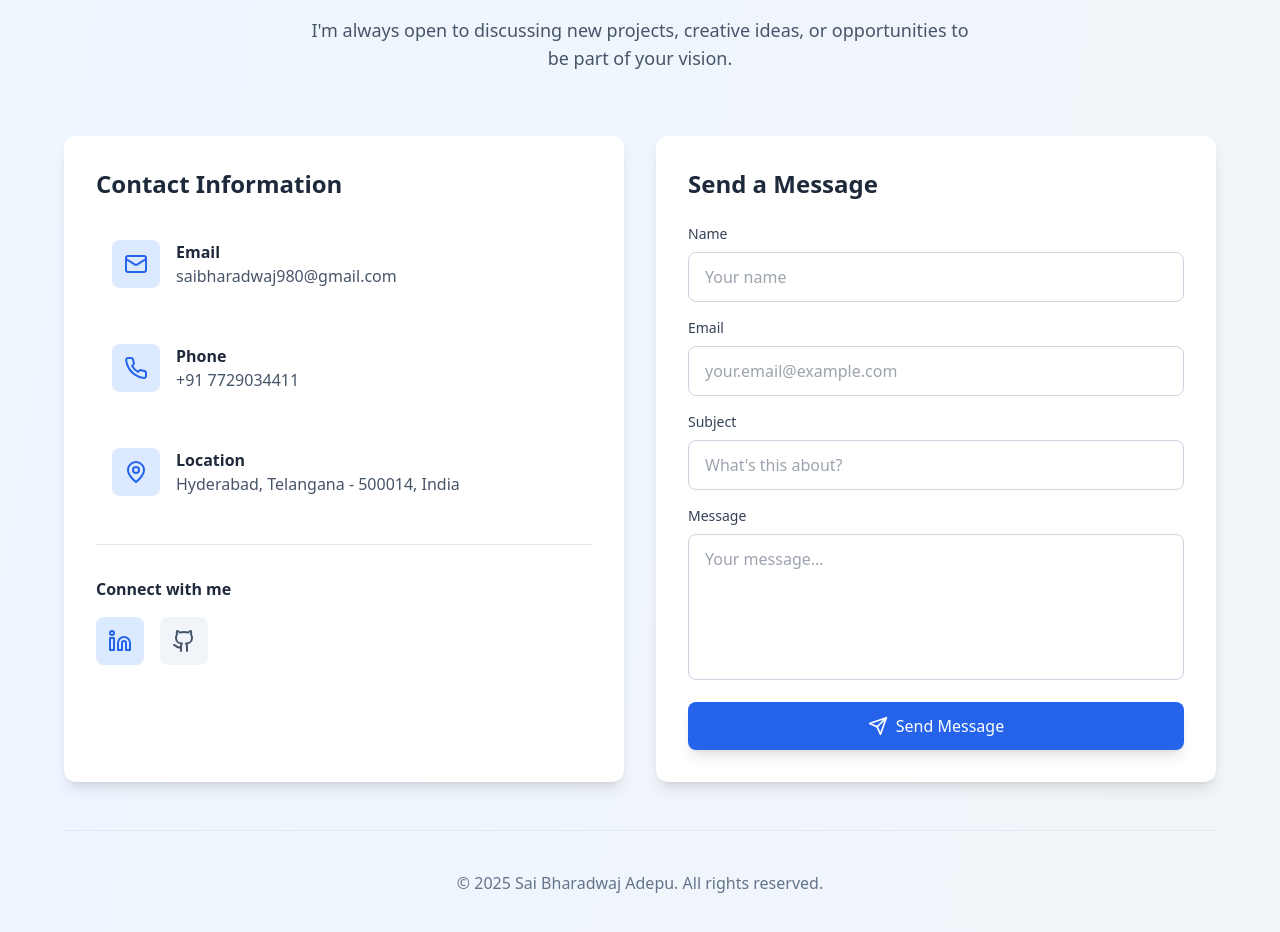
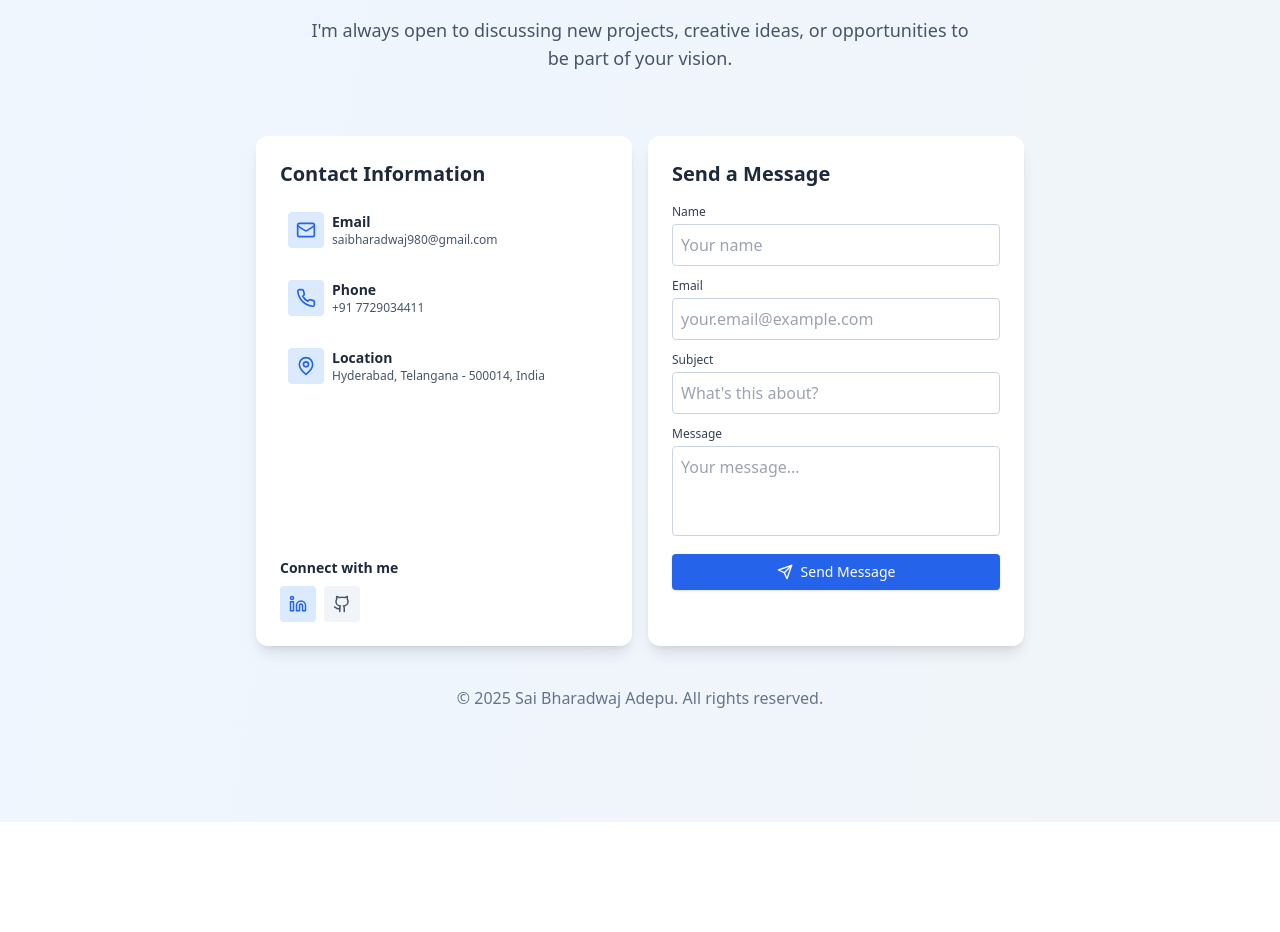
Before and after one commit to saiadepu120/Portfolio, a React (Vite) app: page / in a window 1280 px wide. Shown: the part 6900-7832 px from the top of the page. After the commit the page ends 7722 px from the top, so only its background shows below. Built offline with nearby package versions, Linux system fonts and the light colour scheme.

Commit message:
sizing fixes

```diff
--- a/src/components/Contact.tsx
+++ b/src/components/Contact.tsx
@@ -1,14 +1,14 @@
-import React, { useState } from 'react';
-import { Mail, Phone, MapPin, Linkedin, Github, Send } from 'lucide-react';
+import React, { useState } from "react";
+import { Mail, Phone, MapPin, Linkedin, Github, Send } from "lucide-react";
 
 export default function Contact() {
   const [form, setForm] = useState({
-    name: '',
-    email: '',
-    subject: '',
-    message: '',
+    name: "",
+    email: "",
+    subject: "",
+    message: "",
   });
-  const [status, setStatus] = useState('');
+  const [status, setStatus] = useState("");
 
   const handleInput = (e: React.ChangeEvent<HTMLInputElement | HTMLTextAreaElement>) => {
     setForm({ ...form, [e.target.id]: e.target.value });
@@ -16,21 +16,21 @@ export default function Contact() {
 
   const handleSubmit = async (e: React.FormEvent<HTMLFormElement>) => {
     e.preventDefault();
-    setStatus('Sending...');
+    setStatus("Sending...");
     try {
-      const res = await fetch('/api/sendMail', {
-        method: 'POST',
-        headers: { 'Content-Type': 'application/json' },
+      const res = await fetch("/api/sendMail", {
+        method: "POST",
+        headers: { "Content-Type": "application/json" },
         body: JSON.stringify(form),
       });
       if (res.ok) {
-        setStatus('Message sent!');
-        setForm({ name: '', email: '', subject: '', message: '' });
+        setStatus("Message sent!");
+        setForm({ name: "", email: "", subject: "", message: "" });
       } else {
-        setStatus('Error sending message.');
+        setStatus("Error sending message.");
       }
     } catch {
-      setStatus('Error sending message.');
+      setStatus("Error sending message.");
     }
   };
 
@@ -38,94 +38,110 @@ export default function Contact() {
     <section id="contact" className="py-20 px-4 sm:px-6 lg:px-8">
       <div className="max-w-6xl mx-auto">
         <div className="text-center mb-16">
-          <h2 className="text-4xl font-bold text-slate-800 mb-4">Get In Touch</h2>
+          <h2 className="text-4xl font-bold text-slate-800 mb-4">
+            Get In Touch
+          </h2>
           <div className="w-20 h-1 bg-blue-600 mx-auto mb-6"></div>
           <p className="text-lg text-slate-600 max-w-2xl mx-auto">
-            I'm always open to discussing new projects, creative ideas, or opportunities to be part of your vision.
+            I'm always open to discussing new projects, creative ideas, or
+            opportunities to be part of your vision.
           </p>
         </div>
-
-        <div className="grid md:grid-cols-2 gap-8 mb-12">
-          {/* Left card */}
-          <div className="bg-white rounded-xl shadow-lg p-8 overflow-hidden min-h-0">
-            <h3 className="text-2xl font-bold text-slate-800 mb-6">Contact Information</h3>
-            <div className="space-y-6">
+        {/* Cards Container - make cards identical and remove footer line */}
+        <div className="max-w-3xl mx-auto grid md:grid-cols-2 gap-4">
+          {/* Identical Card Styles */}
+          <div className="bg-white rounded-xl shadow-lg p-6 flex flex-col justify-between min-h-[410px]">
+            <div>
+              <h3 className="text-xl font-bold text-slate-800 mb-4">
+                Contact Information
+              </h3>
+              <div className="space-y-4">
                 <a
                   href="mailto:saibharadwaj980@gmail.com"
-                className="flex items-start gap-4 p-4 rounded-lg hover:bg-slate-50 transition-colors"
+                  className="flex items-start gap-2 p-2 rounded hover:bg-slate-50 transition"
                 >
-                <div className="bg-blue-100 p-3 rounded-lg flex-shrink-0">
-                  <Mail className="w-6 h-6 text-blue-600" />
+                  <div className="bg-blue-100 p-2 rounded flex-shrink-0">
+                    <Mail className="w-5 h-5 text-blue-600" />
                   </div>
-
-                {/* IMPORTANT: allow this text container to shrink on small screens */}
                   <div className="min-w-0">
-                  <div className="font-semibold text-slate-800">Email</div>
-                  <div className="text-slate-600 break-words">saibharadwaj980@gmail.com</div>
+                    <div className="font-semibold text-slate-800 text-sm">Email</div>
+                    <div className="text-slate-600 text-xs break-words">
+                      saibharadwaj980@gmail.com
+                    </div>
                   </div>
                 </a>
-
                 <a
                   href="tel:+917729034411"
-                className="flex items-start gap-4 p-4 rounded-lg hover:bg-slate-50 transition-colors"
+                  className="flex items-start gap-2 p-2 rounded hover:bg-slate-50 transition"
                 >
-                <div className="bg-blue-100 p-3 rounded-lg flex-shrink-0">
-                  <Phone className="w-6 h-6 text-blue-600" />
+                  <div className="bg-blue-100 p-2 rounded flex-shrink-0">
+                    <Phone className="w-5 h-5 text-blue-600" />
                   </div>
-
                   <div className="min-w-0">
-                  <div className="font-semibold text-slate-800">Phone</div>
-                  <div className="text-slate-600 break-words">+91 7729034411</div>
+                    <div className="font-semibold text-slate-800 text-sm">Phone</div>
+                    <div className="text-slate-600 text-xs break-words">
+                      +91 7729034411
+                    </div>
                   </div>
                 </a>
-
-              <div className="flex items-start gap-4 p-4 rounded-lg">
-                <div className="bg-blue-100 p-3 rounded-lg flex-shrink-0">
-                  <MapPin className="w-6 h-6 text-blue-600" />
+                <div className="flex items-start gap-2 p-2 rounded">
+                  <div className="bg-blue-100 p-2 rounded flex-shrink-0">
+                    <MapPin className="w-5 h-5 text-blue-600" />
                   </div>
-
                   <div className="min-w-0">
-                  <div className="font-semibold text-slate-800">Location</div>
-                  <div className="text-slate-600 break-words">Hyderabad, Telangana - 500014, India</div>
+                    <div className="font-semibold text-slate-800 text-sm">
+                      Location
+                    </div>
+                    <div className="text-slate-600 text-xs break-words">
+                      Hyderabad, Telangana - 500014, India
                     </div>
                   </div>
                 </div>
-
-            <div className="mt-8 pt-8 border-t border-slate-200">
-              <h4 className="font-semibold text-slate-800 mb-4">Connect with me</h4>
-              <div className="flex gap-4">
+              </div>
+            </div>
+            {/* Social icons in card footer area, spaced with 'mt-8' to match height */}
+            <div className="mt-8">
+              <h4 className="font-semibold text-slate-800 mb-2 text-sm">
+                Connect with me
+              </h4>
+              <div className="flex gap-2">
                 <a
                   href="https://www.linkedin.com/in/sai-bharadwaj-b52431249/"
                   target="_blank"
                   rel="noopener noreferrer"
-                  className="flex items-center justify-center w-12 h-12 bg-blue-100 text-blue-600 rounded-lg hover:bg-blue-600 hover:text-white transition-all"
+                  className="flex items-center justify-center w-9 h-9 bg-blue-100 text-blue-600 rounded hover:bg-blue-600 hover:text-white transition"
                 >
-                  <Linkedin size={24} />
+                  <Linkedin size={18} />
                 </a>
                 <a
                   href="https://github.com/saiadepu120"
                   target="_blank"
                   rel="noopener noreferrer"
-                  className="flex items-center justify-center w-12 h-12 bg-slate-100 text-slate-600 rounded-lg hover:bg-slate-800 hover:text-white transition-all"
+                  className="flex items-center justify-center w-9 h-9 bg-slate-100 text-slate-600 rounded hover:bg-slate-800 hover:text-white transition"
                 >
-                  <Github size={24} />
+                  <Github size={18} />
                 </a>
               </div>
             </div>
           </div>
-
-          {/* Right card (form) */}
-          <div className="bg-white rounded-xl shadow-lg p-8 overflow-hidden min-h-0">
-            <h3 className="text-2xl font-bold text-slate-800 mb-6">Send a Message</h3>
-            <form className="space-y-4" onSubmit={handleSubmit}>
+          {/* Send a Message Card identical style/height */}
+          <div className="bg-white rounded-xl shadow-lg p-6 flex flex-col justify-between min-h-[410px]">
             <div>
-                <label htmlFor="name" className="block text-sm font-medium text-slate-700 mb-2">
+              <h3 className="text-xl font-bold text-slate-800 mb-4">
+                Send a Message
+              </h3>
+              <form className="space-y-3" onSubmit={handleSubmit}>
+                <div>
+                  <label
+                    htmlFor="name"
+                    className="block text-xs font-medium text-slate-700 mb-1"
+                  >
                     Name
                   </label>
                   <input
                     type="text"
                     id="name"
-                  className="w-full px-4 py-3 border border-slate-300 rounded-lg focus:ring-2 focus:ring-blue-600 focus:border-transparent outline-none transition-all"
+                    className="w-full px-2 py-2 border border-slate-300 rounded focus:ring-2 focus:ring-blue-600 focus:border-transparent outline-none transition"
                     placeholder="Your name"
                     value={form.name}
                     onChange={handleInput}
@@ -133,13 +149,16 @@ export default function Contact() {
                   />
                 </div>
                 <div>
-                <label htmlFor="email" className="block text-sm font-medium text-slate-700 mb-2">
+                  <label
+                    htmlFor="email"
+                    className="block text-xs font-medium text-slate-700 mb-1"
+                  >
                     Email
                   </label>
                   <input
                     type="email"
                     id="email"
-                  className="w-full px-4 py-3 border border-slate-300 rounded-lg focus:ring-2 focus:ring-blue-600 focus:border-transparent outline-none transition-all"
+                    className="w-full px-2 py-2 border border-slate-300 rounded focus:ring-2 focus:ring-blue-600 focus:border-transparent outline-none transition"
                     placeholder="your.email@example.com"
                     value={form.email}
                     onChange={handleInput}
@@ -147,26 +166,32 @@ export default function Contact() {
                   />
                 </div>
                 <div>
-                <label htmlFor="subject" className="block text-sm font-medium text-slate-700 mb-2">
+                  <label
+                    htmlFor="subject"
+                    className="block text-xs font-medium text-slate-700 mb-1"
+                  >
                     Subject
                   </label>
                   <input
                     type="text"
                     id="subject"
-                  className="w-full px-4 py-3 border border-slate-300 rounded-lg focus:ring-2 focus:ring-blue-600 focus:border-transparent outline-none transition-all"
+                    className="w-full px-2 py-2 border border-slate-300 rounded focus:ring-2 focus:ring-blue-600 focus:border-transparent outline-none transition"
                     placeholder="What's this about?"
                     value={form.subject}
                     onChange={handleInput}
                   />
                 </div>
                 <div>
-                <label htmlFor="message" className="block text-sm font-medium text-slate-700 mb-2">
+                  <label
+                    htmlFor="message"
+                    className="block text-xs font-medium text-slate-700 mb-1"
+                  >
                     Message
                   </label>
                   <textarea
                     id="message"
-                  rows={5}
-                  className="w-full px-4 py-3 border border-slate-300 rounded-lg focus:ring-2 focus:ring-blue-600 focus:border-transparent outline-none transition-all resize-none"
+                    rows={3}
+                    className="w-full px-2 py-2 border border-slate-300 rounded focus:ring-2 focus:ring-blue-600 focus:border-transparent outline-none transition resize-none"
                     placeholder="Your message..."
                     value={form.message}
                     onChange={handleInput}
@@ -175,17 +200,21 @@ export default function Contact() {
                 </div>
                 <button
                   type="submit"
-                className="w-full bg-blue-600 text-white py-3 px-6 rounded-lg hover:bg-blue-700 transition-all shadow-lg hover:shadow-xl flex items-center justify-center gap-2 font-medium"
+                  className="w-full bg-blue-600 text-white py-2 px-4 rounded hover:bg-blue-700 transition shadow flex items-center justify-center gap-2 font-medium text-sm"
                 >
-                <Send size={20} />
+                  <Send size={16} />
                   Send Message
                 </button>
-              {status && <div className="py-2 text-sm text-center">{status}</div>}
+                {status && (
+                  <div className="py-1 text-xs text-center">{status}</div>
+                )}
               </form>
             </div>
+            {/* Empty div for spacing to match the social icons area in first card */}
+            <div className="mt-8"></div>
           </div>
-
-        <div className="text-center py-8 border-t border-slate-200">
+        </div>
+        <div className="text-center py-8">
           <p className="text-slate-500 mt-2">
             © 2025 Sai Bharadwaj Adepu. All rights reserved.
           </p>
```
Lines whose indentation alone changed are shown as unchanged.
